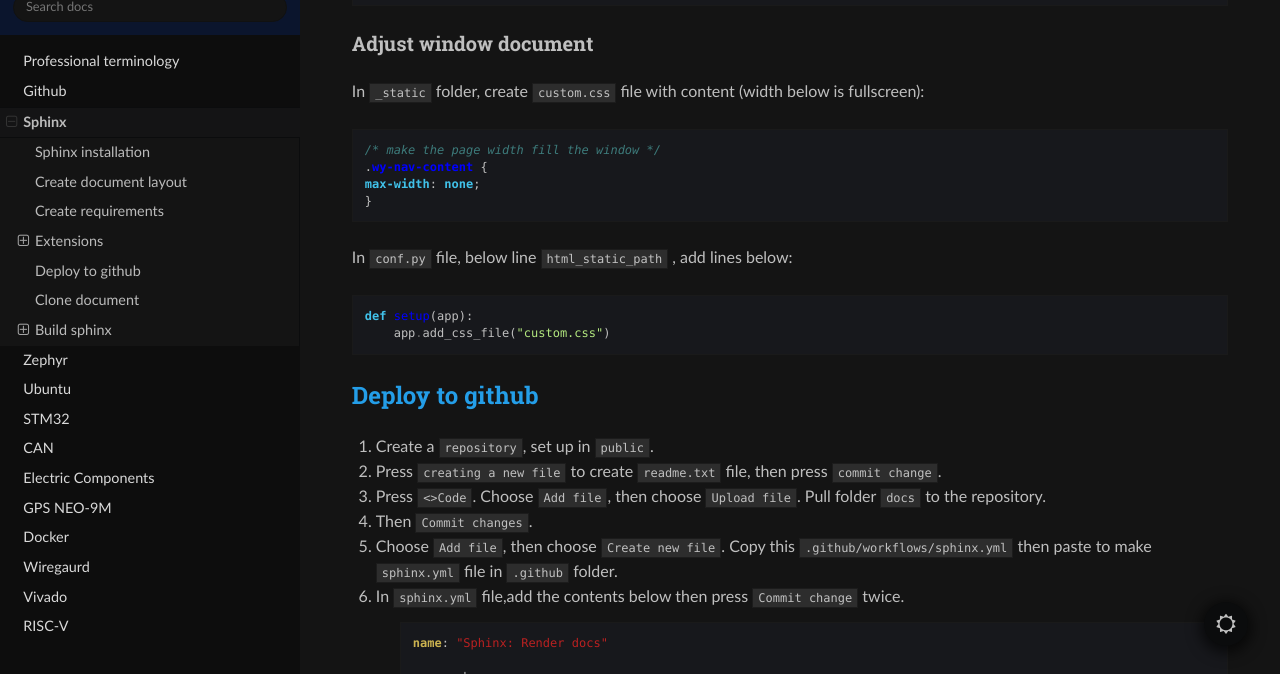
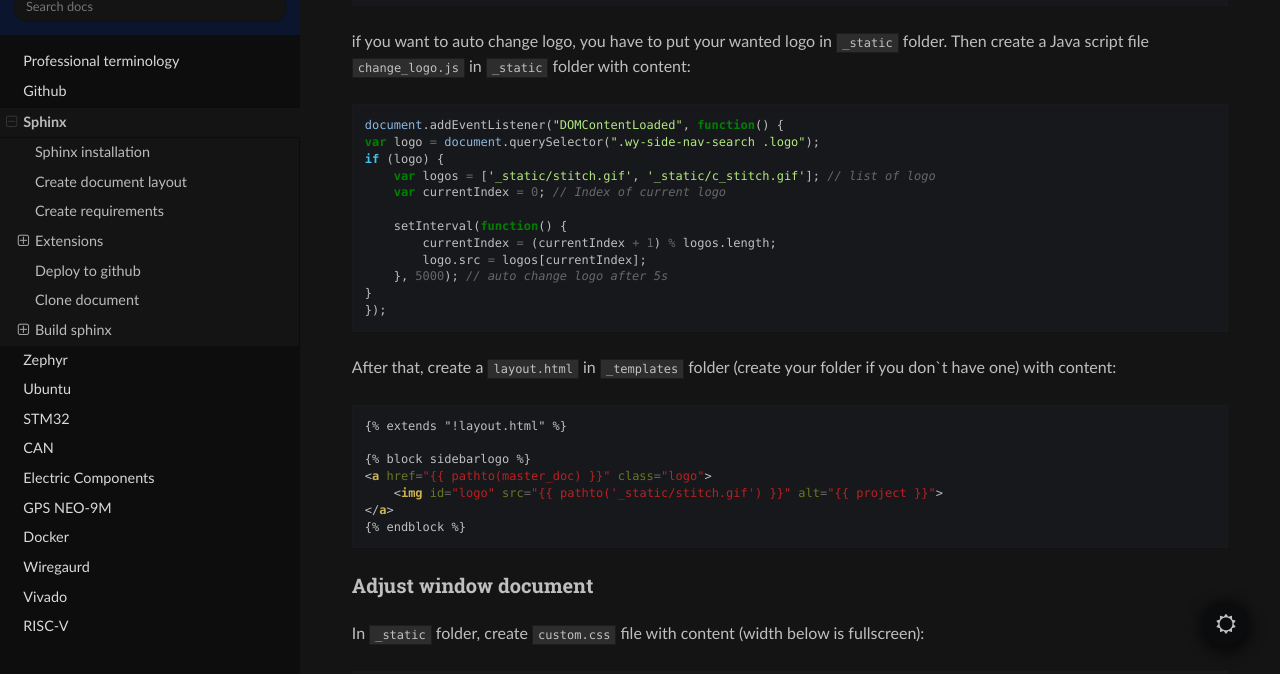
Before and after one commit to ryanjtr/MyDocs, a Sphinx documentation site: the page built from docs/source/Contents/sphinx.rst, in a window 1280 px wide and 900 px high, scrolled down 5521 px, cut to the strip 226-900 px from the top of the window. Built offline with Sphinx 7.4.7 and the Read the Docs theme 2.0.0, drawn with Linux system fonts in a browser that asks for light colours; pages that are not in the unit, such as notebooks, are missing from menus.

Commit message:
add auto logo instruction to sphinx docs

```diff
--- a/docs/source/Contents/sphinx.rst
+++ b/docs/source/Contents/sphinx.rst
@@ -303,6 +303,35 @@ Store logo image to ``_static`` folder. In ``conf.py`` file, add the line below:
 
     html_logo = "_static/logo.png"
 
+if you want to auto change logo, you have to put your wanted logo in ``_static`` folder. Then
+create a Java script file ``change_logo.js`` in ``_static`` folder with content:
+
+.. code-block:: Javascript
+
+    document.addEventListener("DOMContentLoaded", function() {
+    var logo = document.querySelector(".wy-side-nav-search .logo");
+    if (logo) {
+        var logos = ['_static/stitch.gif', '_static/c_stitch.gif']; // list of logo
+        var currentIndex = 0; // Index of current logo
+
+        setInterval(function() {
+            currentIndex = (currentIndex + 1) % logos.length;
+            logo.src = logos[currentIndex];
+        }, 5000); // auto change logo after 5s
+    }
+    });
+
+After that, create a ``layout.html`` in ``_templates`` folder (create your folder if you don`t have one) with content:
+
+.. code-block:: HTML
+
+    {% extends "!layout.html" %}
+
+    {% block sidebarlogo %}
+    <a href="{{ pathto(master_doc) }}" class="logo">
+        <img id="logo" src="{{ pathto('_static/stitch.gif') }}" alt="{{ project }}">
+    </a>
+    {% endblock %}
 
 Adjust window document
 ~~~~~~~~~~~~~~~~~~~~~~~~~~~~~~~~~~~~~~~
--- a/docs/source/conf.py
+++ b/docs/source/conf.py
@@ -55,9 +55,7 @@ exclude_patterns = []
 html_theme = "sphinx_rtd_theme" #["sphinx_rtd_theme", "pydata_sphinx_theme"]
 
 html_logo = "_static/stitch.gif"
-# html_context = {
-#     "logo_url": html_logo
-# }
+
 sphinxemoji_style = 'twemoji'
 
 # Add any paths that contain custom static files (such as style sheets) here,
```
